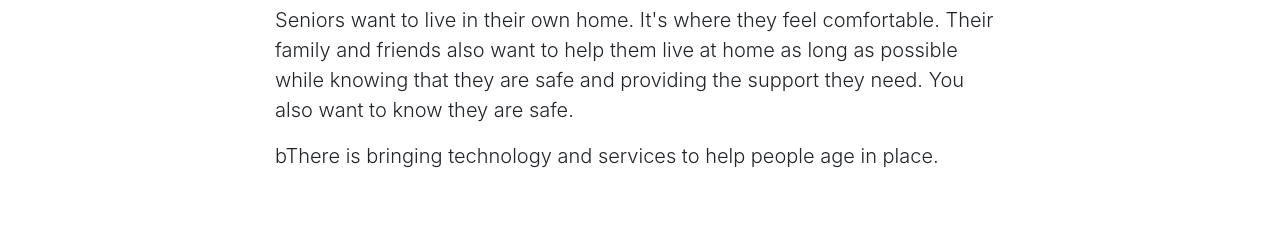
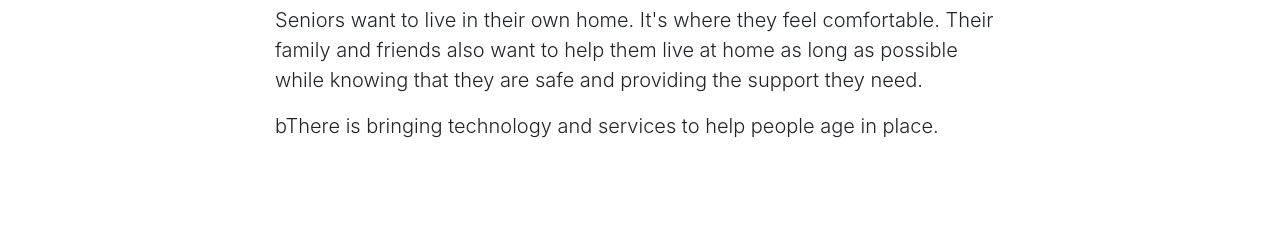
Before and after one commit to stuart-marshall-bthere/bthere-tech-website, a website with bundled scripts: page index.html in a window 1280 px wide. Shown: the part 549-800 px from the top of the page. Built offline with nearby package versions, Linux system fonts and the light colour scheme.

Commit message:
Fiddled with text

```diff
--- a/index.html
+++ b/index.html
@@ -59,7 +59,6 @@
             Seniors want to live in their own home.
             It's where they feel comfortable.
             Their family and friends also want to help them live at home as long as possible while knowing that they are safe and providing the support they need.
-            You also want to know they are safe.
           <p class="lead">
             bThere is bringing technology and services to help people age in place.
           </p>
```
